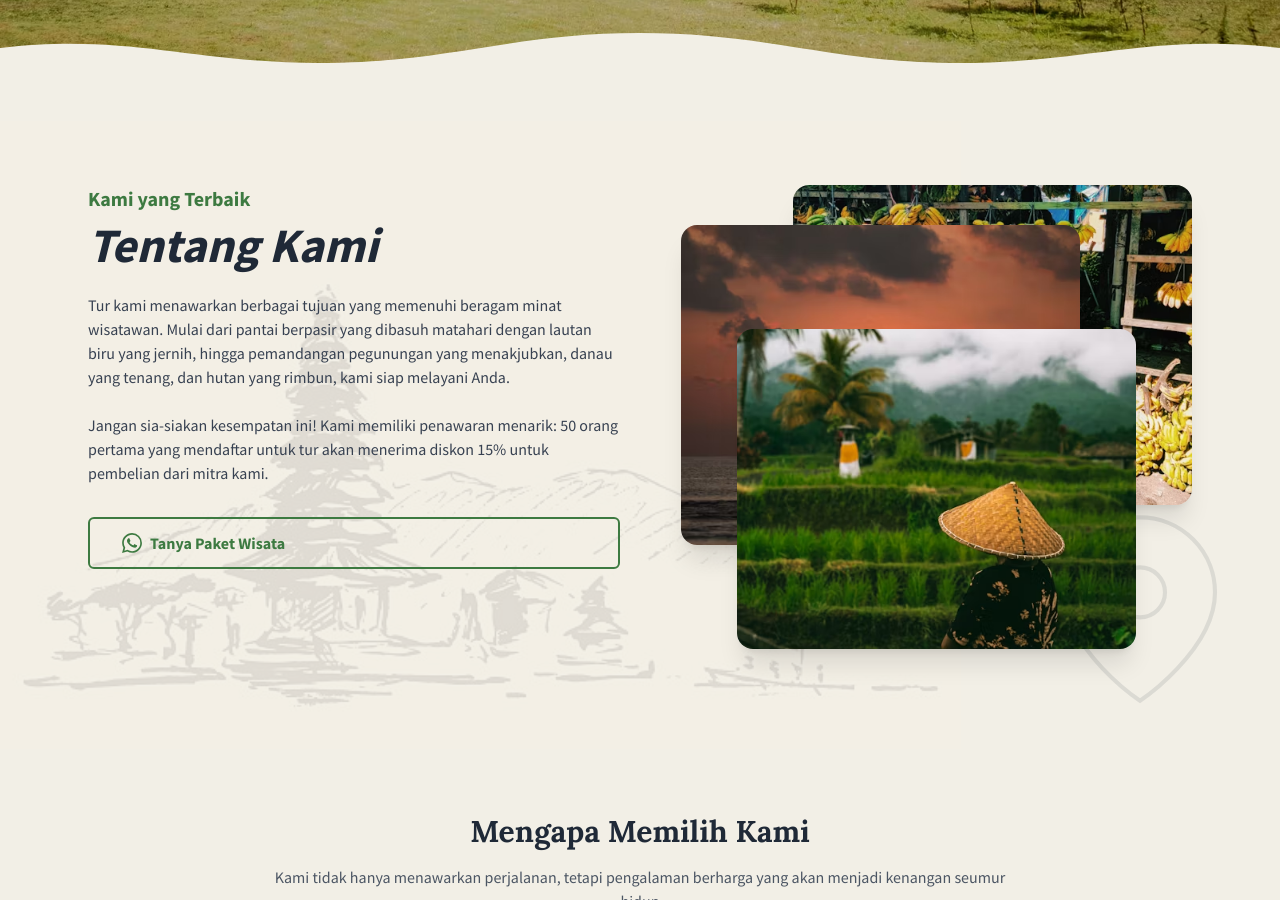
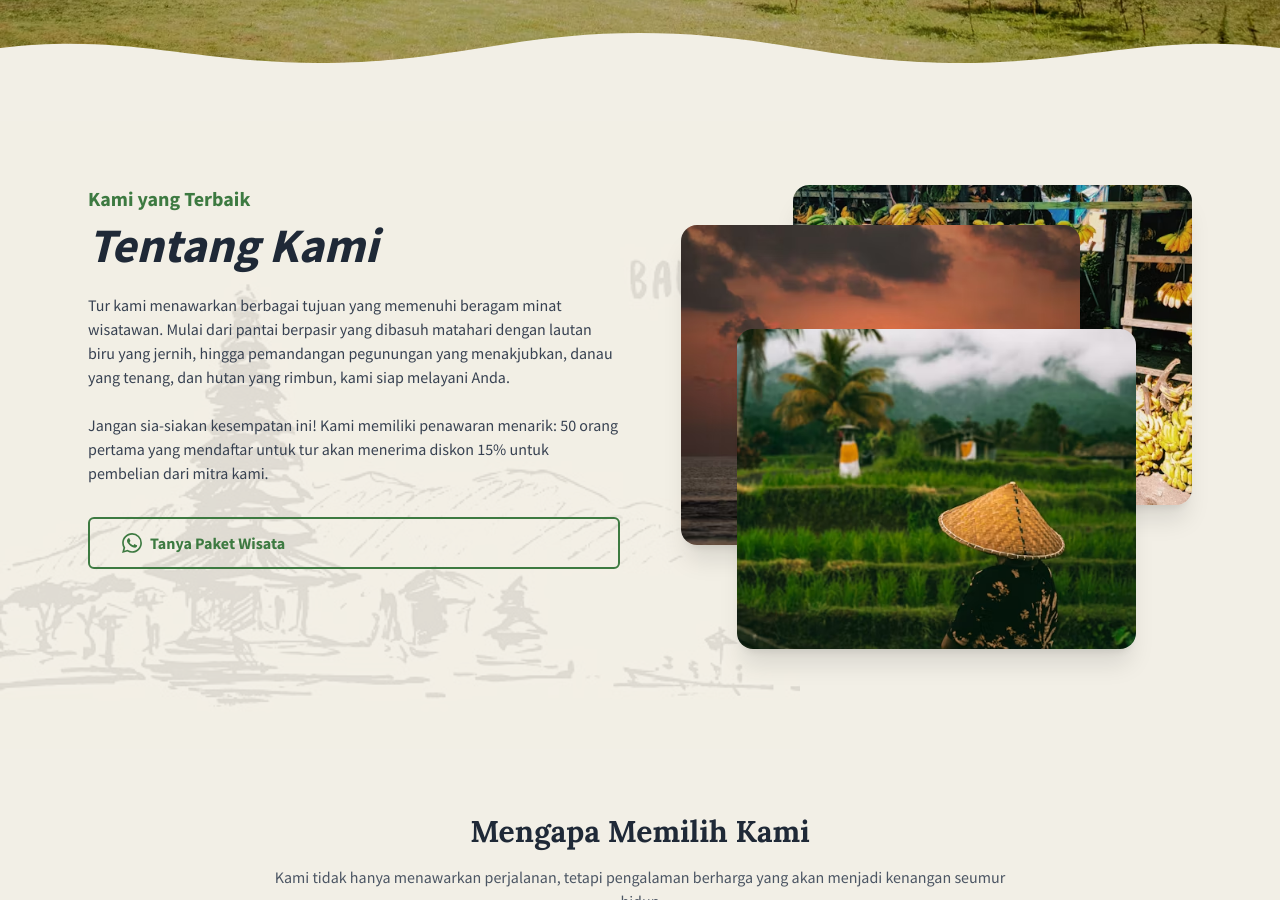
Before and after one commit to mnsbr/balitravel, a Jekyll site: the page built from index.markdown, in a window 1280 px wide and 900 px high, scrolled down 959 px. Built offline with Jekyll 4.4.1, drawn with Linux system fonts in a browser that asks for light colours; nearby versions of some CDN libraries.

Commit message:
Add jekyll-minifier gem and update image formats; replace JPGs with AVIFs for better performance

```diff
--- a/Gemfile
+++ b/Gemfile
@@ -15,6 +15,7 @@
 # If you have any plugins, put them here!
 group :jekyll_plugins do
   gem "jekyll-feed", "~> 0.12"
+  gem 'jekyll-minifier'
 end
 
 # Windows and JRuby does not include zoneinfo files, so bundle the tzinfo-data gem
--- a/_config.yml
+++ b/_config.yml
@@ -32,6 +32,10 @@
 # Build settings
 plugins:
   - jekyll-feed
+  - jekyll-minifier
+jekyll-minifier:
+  uglifier_args:
+    harmony: true
 # Exclude from processing.
 # The following items will not be processed, by default.
 # Any item listed under the `exclude:` key here will be automatically added to
--- a/_includes/highlight.html
+++ b/_includes/highlight.html
@@ -1,7 +1,7 @@
 <section class="py-16 bg-[#f2efe6] text-gray-800 relative overflow-hidden">
     <!-- Decorative palm overlay -->
     <div class="absolute top-0 left-0 h-full w-full opacity-10 pointer-events-none">
-        <img src="assets/images/pura.jpg" alt="" class="h-full object-cover" loading="lazy">
+        <img src="assets/images/pura.avif" alt="" class="h-full object-cover" loading="lazy" width="800" height="600">
     </div>
 
     <div class="container mx-auto px-6 max-w-6xl relative z-10">
@@ -32,27 +32,19 @@
             <div class="w-full md:w-1/2 relative h-[500px]">
                 <!-- Image 1 (back) -->
                 <div class="absolute right-0 top-0 w-3/4 h-80 rounded-2xl overflow-hidden shadow-xl" style="z-index: 1;">
-                    <img src="assets/images/highlight/buah.avif" alt="Buah di Bali" class="w-full h-full object-cover" loading="lazy">
+                    <img src="assets/images/highlight/buah.avif" alt="Buah di Bali" class="w-full h-full object-cover" loading="lazy" width="800" height="600">
                 </div>
 
                 <!-- Image 2 (middle) -->
                 <div class="absolute right-28 top-10 w-3/4 h-80 rounded-2xl overflow-hidden shadow-xl" style="z-index: 2;">
-                    <img src="assets/images/highlight/sunset.avif" alt="Matahari terbenam di Bali" class="w-full h-full object-cover" loading="lazy">
+                    <img src="assets/images/highlight/sunset.avif" alt="Matahari terbenam di Bali" class="w-full h-full object-cover" loading="lazy" width="800" height="600">
                 </div>
 
                 <!-- Image 3 (front) -->
                 <div class="absolute right-14 top-36 w-3/4 h-80 rounded-2xl overflow-hidden shadow-xl" style="z-index: 3;">
-                    <img src="assets/images/highlight/ricefield.avif" alt="Sawah di Bali" class="w-full h-full object-cover" loading="lazy">
+                    <img src="assets/images/highlight/ricefield.avif" alt="Sawah di Bali" class="w-full h-full object-cover" loading="lazy" width="800" height="600">
                 </div>
             </div>
         </div>
     </div>
-
-    <!-- Decorative map icon -->
-    <div class="absolute bottom-10 right-10 opacity-10 pointer-events-none">
-        <svg xmlns="http://www.w3.org/2000/svg" width="200" height="200" viewBox="0 0 24 24" fill="none" stroke="currentColor" stroke-width="0.5">
-            <path d="M21 10c0 7-9 13-9 13s-9-6-9-13a9 9 0 0 1 18 0z"></path>
-            <circle cx="12" cy="10" r="3"></circle>
-        </svg>
-    </div>
 </section>
--- a/_includes/inquiry-modal.html
+++ b/_includes/inquiry-modal.html
@@ -69,28 +69,28 @@
                 <span class="block text-sm font-medium text-gray-700 mb-2">Fasilitas Tambahan</span>
                 <div class="grid grid-cols-2 gap-4">
                     <div class="addon-item cursor-pointer border border-gray-300 rounded-md overflow-hidden" data-price="500000" data-name="Transportasi">
-                        <img src="{{ site.baseurl }}/assets/images/addons/transportasi.jpg" alt="Transportasi Pribadi" class="w-full h-32 object-cover" loading="lazy">
+                        <img src="{{ site.baseurl }}/assets/images/addons/transportasi.avif" alt="Transportasi Pribadi" class="w-full h-32 object-cover" loading="lazy">
                         <div class="p-2 text-center">
                             <span class="text-sm text-gray-600">Transportasi Pribadi</span>
                             <span class="block text-sm font-bold text-gray-800">Rp 500,000</span>
                         </div>
                     </div>
                     <div class="addon-item cursor-pointer border border-gray-300 rounded-md overflow-hidden" data-price="1000000" data-name="Fotografer">
-                        <img src="{{ site.baseurl }}/assets/images/addons/fotografer.jpg" alt="Jasa Fotografer" class="w-full h-32 object-cover" loading="lazy">
+                        <img src="{{ site.baseurl }}/assets/images/addons/fotografer.avif" alt="Jasa Fotografer" class="w-full h-32 object-cover" loading="lazy">
                         <div class="p-2 text-center">
                             <span class="text-sm text-gray-600">Jasa Fotografer</span>
                             <span class="block text-sm font-bold text-gray-800">Rp 1,000,000</span>
                         </div>
                     </div>
                     <div class="addon-item cursor-pointer border border-gray-300 rounded-md overflow-hidden" data-price="750000" data-name="Guide">
-                        <img src="{{ site.baseurl }}/assets/images/addons/guide.jpg" alt="Tour Guide" class="w-full h-32 object-cover" loading="lazy">
+                        <img src="{{ site.baseurl }}/assets/images/addons/guide.avif" alt="Tour Guide" class="w-full h-32 object-cover" loading="lazy">
                         <div class="p-2 text-center">
                             <span class="text-sm text-gray-600">Tour Guide</span>
                             <span class="block text-sm font-bold text-gray-800">Rp 750,000</span>
                         </div>
                     </div>
                     <div class="addon-item cursor-pointer border border-gray-300 rounded-md overflow-hidden" data-price="1500000" data-name="Kuliner">
-                        <img src="{{ site.baseurl }}/assets/images/addons/kuliner.jpg" alt="Paket Kuliner" class="w-full h-32 object-cover" loading="lazy">
+                        <img src="{{ site.baseurl }}/assets/images/addons/kuliner.avif" alt="Paket Kuliner" class="w-full h-32 object-cover" loading="lazy">
                         <div class="p-2 text-center">
                             <span class="text-sm text-gray-600">Paket Kuliner Premium</span>
                             <span class="block text-sm font-bold text-gray-800">Rp 1,500,000</span>
--- a/_includes/testimonials.html
+++ b/_includes/testimonials.html
@@ -10,7 +10,7 @@
     <div class="grid grid-cols-1 md:grid-cols-3 gap-8">
       <!-- Testimonial 1 -->
       <div class="bg-gray-50 p-6 rounded-lg shadow-md">
-        <img src="https://randomuser.me/api/portraits/women/32.jpg" alt="Placeholder image for Sarah" class="w-16 h-16 object-cover rounded-full mx-auto mb-4">
+        <img src="https://randomuser.me/api/portraits/women/32.jpg" alt="Placeholder image for Sarah" class="w-16 h-16 object-cover rounded-full mx-auto mb-4" loading="lazy">
         <p class="text-gray-600 italic">"Bali benar-benar surga dunia! Pantainya indah, makanannya enak, dan orang-orangnya ramah banget. Liburan terbaik yang pernah saya alami!"</p>
         <div class="mt-4 text-right">
           <h3 class="text-lg font-bold text-gray-800">- Sarah, Jakarta</h3>
@@ -19,7 +19,7 @@
 
       <!-- Testimonial 2 -->
       <div class="bg-gray-50 p-6 rounded-lg shadow-md">
-        <img src="https://randomuser.me/api/portraits/men/32.jpg" alt="Placeholder image for John" class="w-16 h-16 object-cover rounded-full mx-auto mb-4">
+        <img src="https://randomuser.me/api/portraits/men/32.jpg" alt="Placeholder image for John" class="w-16 h-16 object-cover rounded-full mx-auto mb-4" loading="lazy">
         <p class="text-gray-600 italic">"Saya sangat menikmati waktu saya di Bali. Canoeing di danau yang tenang adalah pengalaman yang tidak akan saya lupakan. Terima kasih Bali Moments!"</p>
         <div class="mt-4 text-right">
           <h3 class="text-lg font-bold text-gray-800">- John, Sydney</h3>
@@ -28,7 +28,7 @@
 
       <!-- Testimonial 3 -->
       <div class="bg-gray-50 p-6 rounded-lg shadow-md">
-        <img src="https://randomuser.me/api/portraits/women/10.jpg" alt="Placeholder image for Maria" class="w-16 h-16 object-cover rounded-full mx-auto mb-4">
+        <img src="https://randomuser.me/api/portraits/women/10.jpg" alt="Placeholder image for Maria" class="w-16 h-16 object-cover rounded-full mx-auto mb-4" loading="lazy">
         <p class="text-gray-600 italic">"Monyet-monyet di Canggu memang nakal, tapi itu bagian dari keseruannya! Bali selalu punya cerita unik di setiap sudutnya."</p>
         <div class="mt-4 text-right">
           <h3 class="text-lg font-bold text-gray-800">- Maria, Surabaya</h3>
```
Also changed, not shown: Gemfile.lock, assets/images/addons/fotografer.avif (added), assets/images/addons/fotografer.jpg (deleted), assets/images/addons/guide.avif (added), assets/images/addons/guide.jpg (deleted), assets/images/addons/kuliner.avif (added), assets/images/addons/kuliner.jpg (deleted), assets/images/addons/transportasi.avif (added), assets/images/addons/transportasi.jpg (deleted), assets/images/coconut-tree.png (deleted), assets/images/logo.png (deleted), assets/images/plane-flying.avif (added), assets/images/plane-flying.jpg (deleted), assets/images/pura.avif (added), 1 more files.
